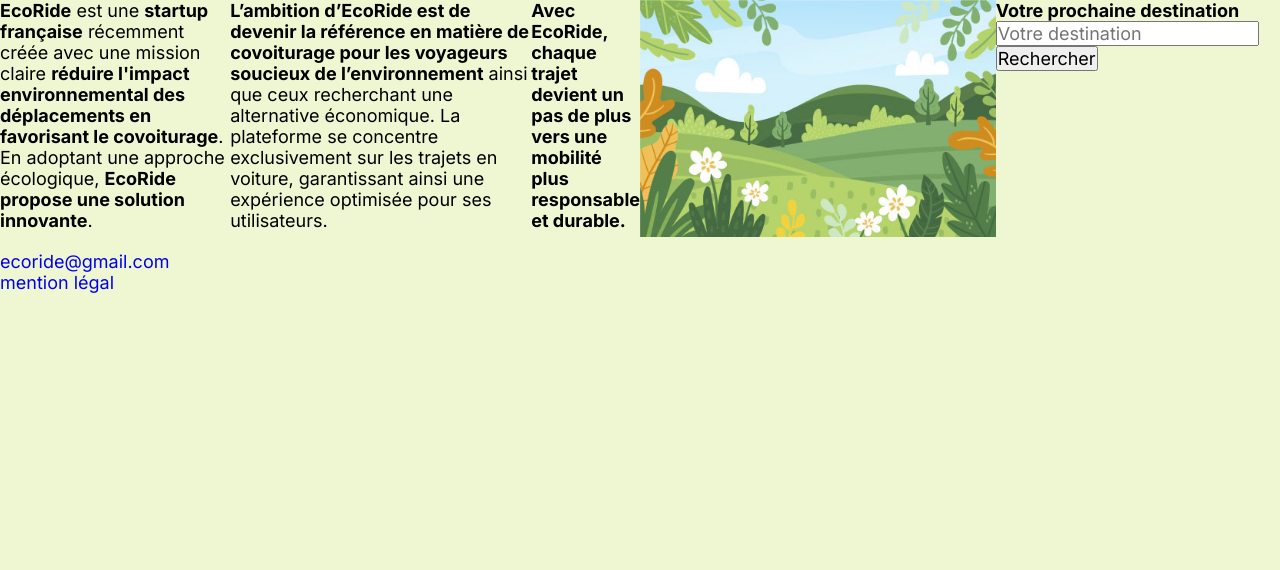
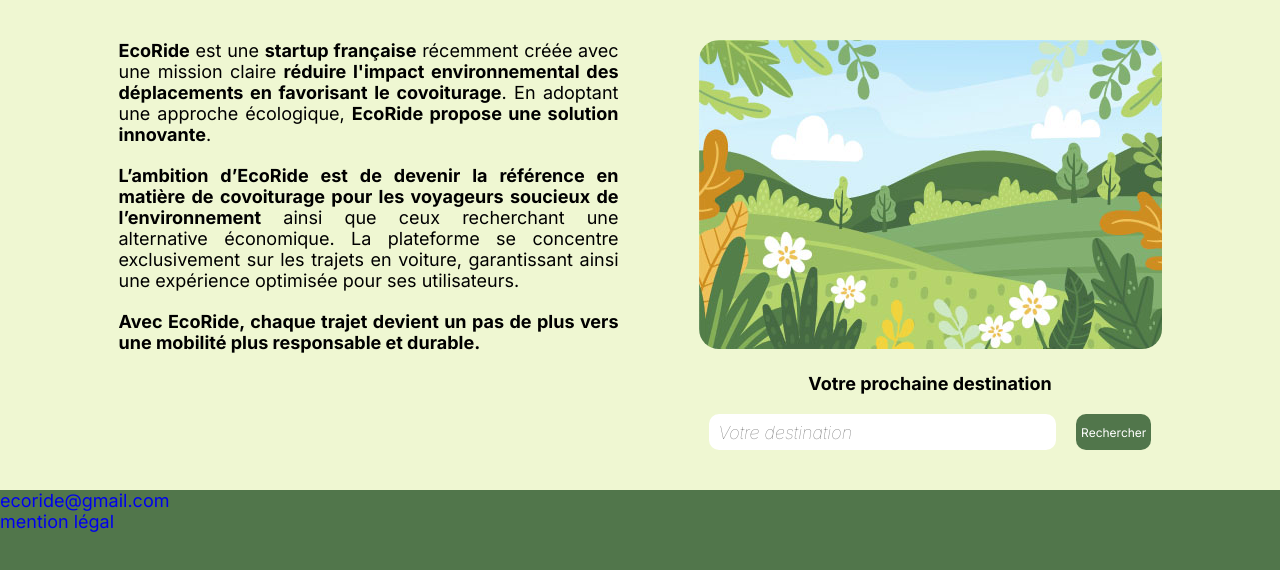
Before and after one commit to Minibrute90/ecoride, a PHP site: page / in a window 1280 px wide. Shown: the part 244-814 px from the top of the page. Before the commit the page ends 537 px from the top, so only its background shows below. Run offline with PHP 8.4, Linux system fonts and the light colour scheme.

Commit message:
responsive bibliotheque

```diff
--- a/css/style.css
+++ b/css/style.css
@@ -52,28 +52,69 @@ nav a.active {
 
 /*style section_accueil*/
 
-.presentation {
-    width: 100%;
-    display: flex;
-    flex-direction: row;
-    justify-content: space-between;
-}
-
 
 article {
-    width:50%;
-    display: flex;
-    justify-content:center;
+    margin-right:40px;
+    margin-left:40px;
+    text-align: justify;
+    max-width: 500px;
 }
 
 .paragraphe {
     margin-bottom: 20px;
 }
 
+.illustration_accueil img{
+    border-radius: 20px;
+}
+
+.recherche{
+    margin-top:20px;
+    text-align: center;
+}
+
+.recherche form{
+    margin-top: 20px;
+    display: flex;
+    flex-direction: row;
+    justify-content: space-around;
+}
+
+.recherche form input{
+    height: 36px;
+    border: none;
+    border-radius: 10px;
+    width: 75%;
+}
+
+.recherche form input::placeholder{
+    padding-left:10px;
+    font-weight: lighter;
+    font-style: italic;
+}
+
+.recherche form button{
+    background-color: #51764B;
+    color:white;
+    padding: 5px;
+    font-size: 12px;
+    border: none;
+    border-radius: 10px;
+}
+
+.recherche form button:hover{
+    background-color: #A8B47B;
+    color: black;
+}
+
 /*style footer*/
 
 footer {
-
-    height: 50px;
-
+    margin-top: 40px;
+    right: 0;
+    left: 0;
+    bottom: 0;
+    width: 100%;
+    height: 80px;
+    background-color: #51764B;
 }
--- a/css/style_responsive.css
+++ b/css/style_responsive.css
@@ -6,6 +6,13 @@
 img{
     max-width: 100%;
     height: auto;
+}
+
+.presentation {
+    margin-top: 40px;
+    display: flex;
+    flex-direction: row;
+    justify-content: center;
 }
 
 
@@ -61,3 +68,11 @@ img{
 
 
 }
+@media screen and (max-width: 900px) {
+
+    .presentation {
+        display: flex;
+        flex-direction: column;
+        justify-content: center;
+    }
+}
```
